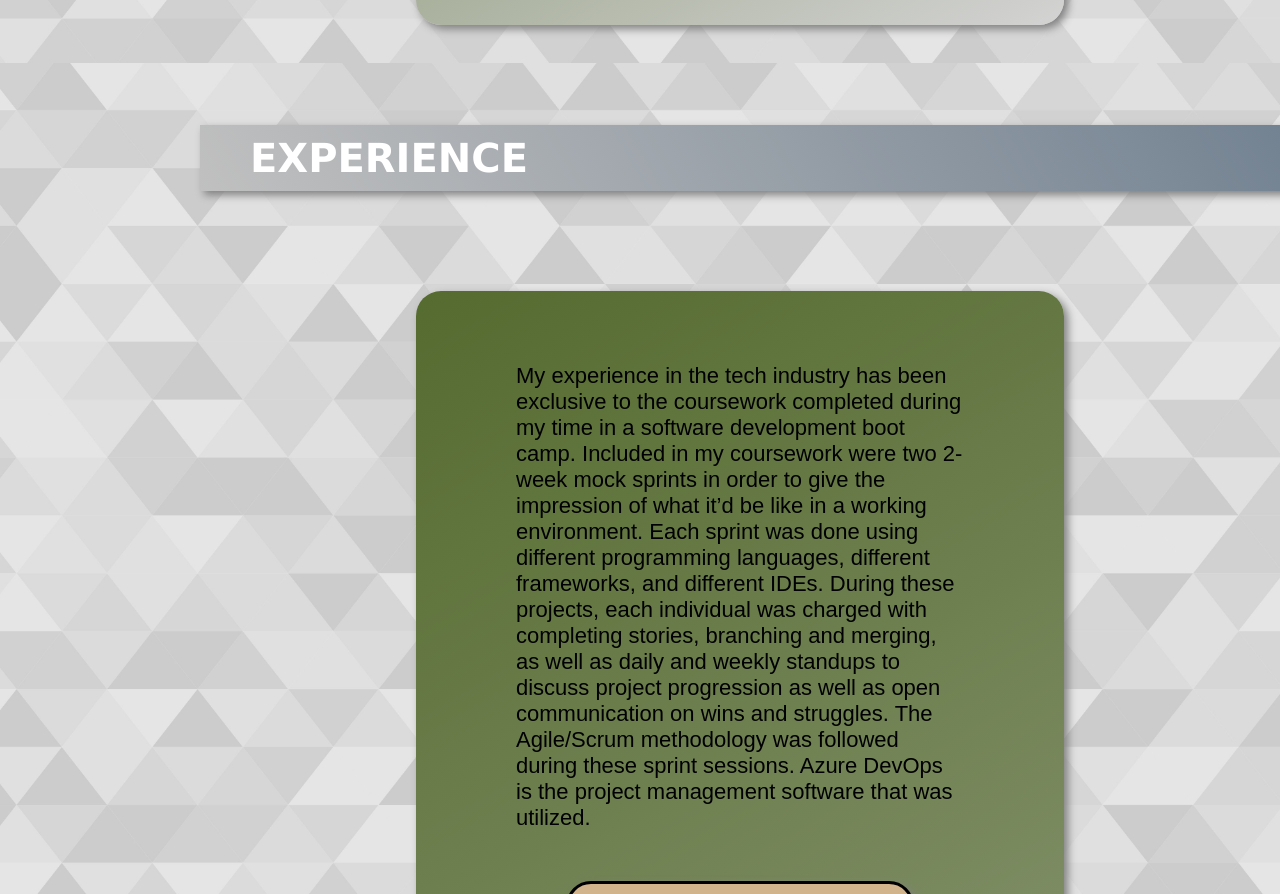
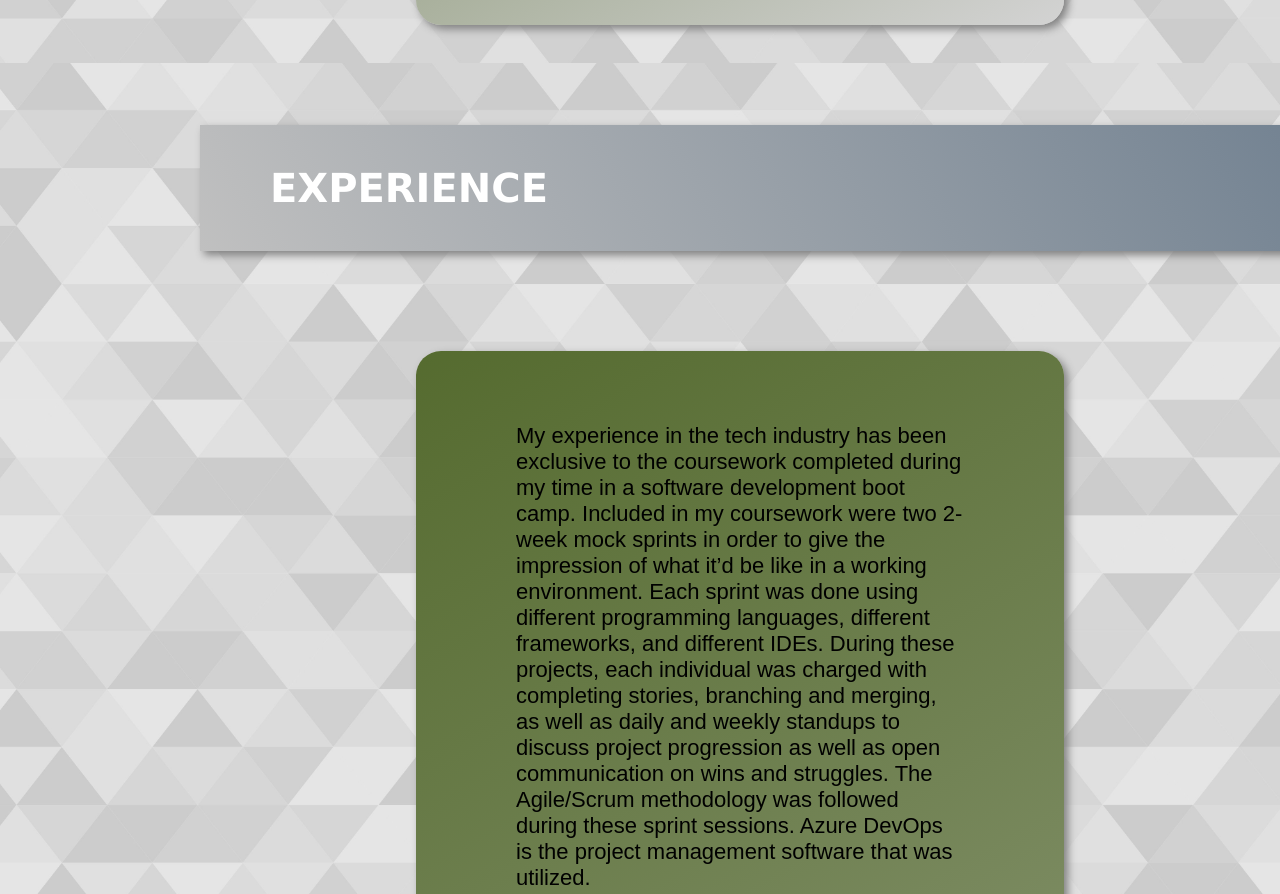
Before and after one commit to konadan808/konadan808.github.io, a plain HTML site: page index.html in a window 1280 px wide. Shown: the part 897-1791 px from the top of the page. Drawn offline with Linux system fonts and the light colour scheme.

Commit message:
Scroll Padding Added to style.css
Adding padding to scroll css property in order to create a better content display when clicking links that takes users between sections titles.

```diff
--- a/CSS/style.css
+++ b/CSS/style.css
@@ -1,6 +1,6 @@
 html {
   scroll-behavior: smooth;
-
+  scroll-padding-top: 150px;
 }
 
 * {
@@ -123,9 +123,9 @@ input:checked + .slider:before {
   position: sticky;
   top: 0;
   background-image: linear-gradient(240deg, slategray, silver);
-  padding-top: 10px;
-  padding-bottom: 10px;
-  padding-left: 50px;
+  padding-top: 40px;
+  padding-bottom: 40px;
+  padding-left: 70px;
   font-size: 40px;
   color:white;
   box-shadow: 4px 4px 8px gray;
```
